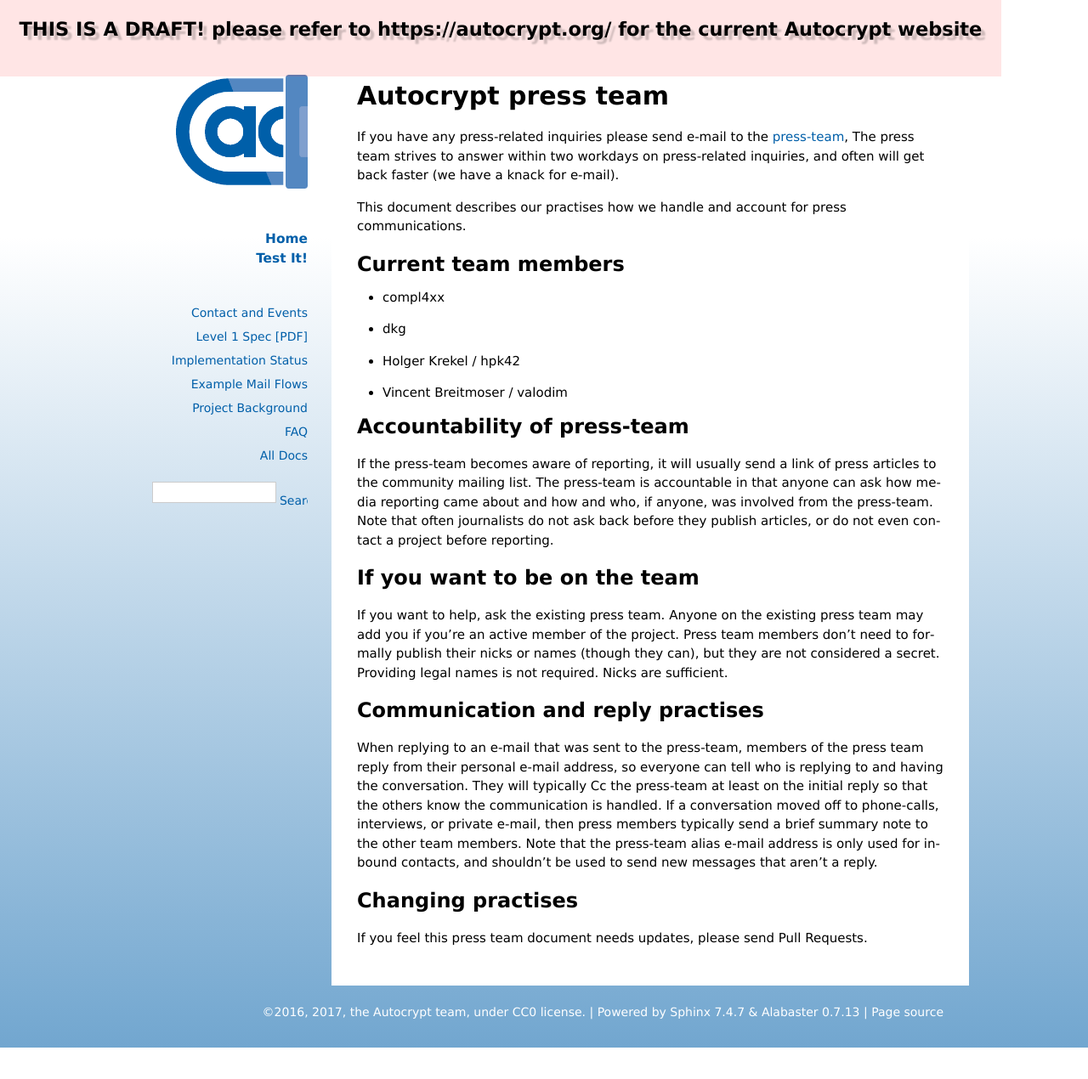
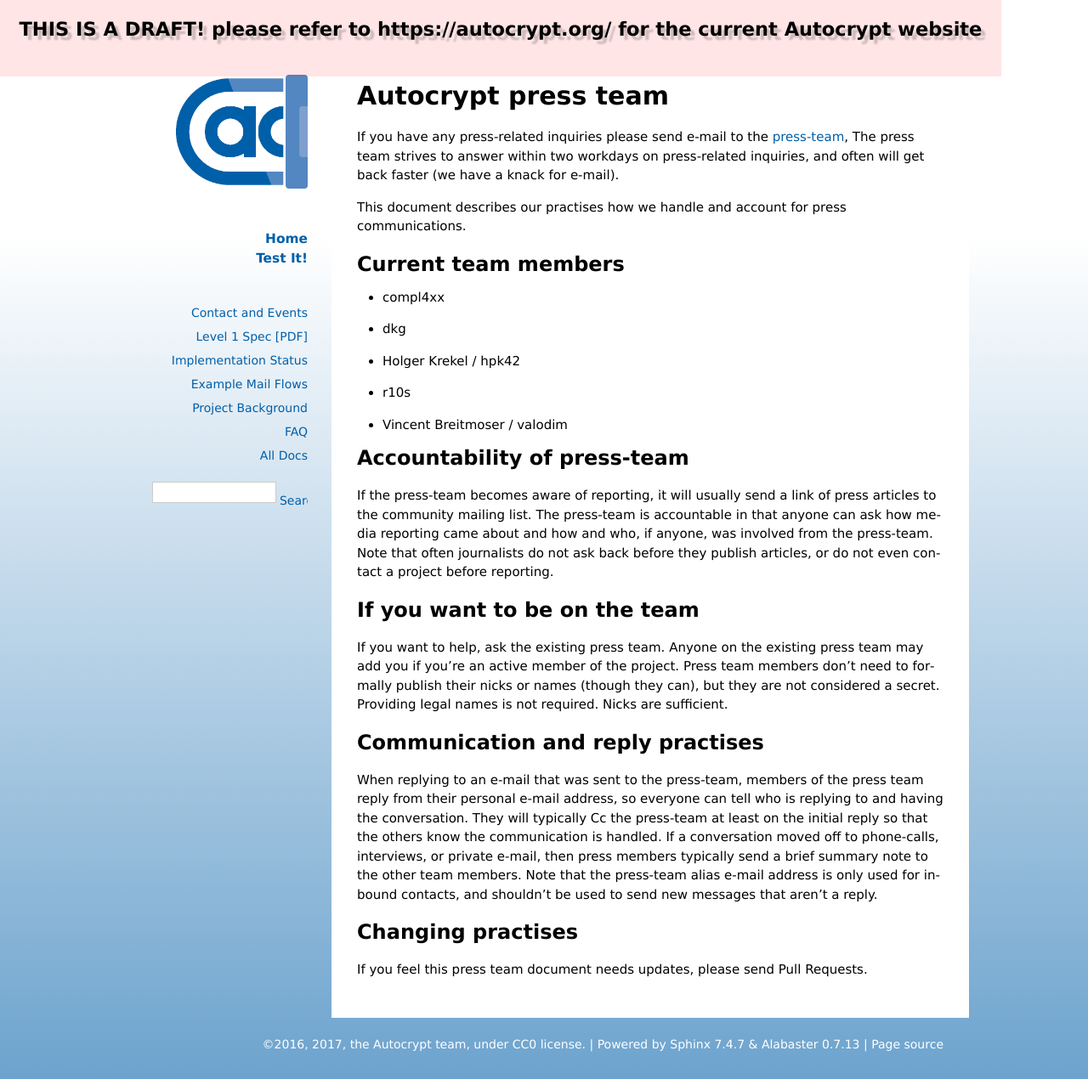
Before and after one commit to autocrypt/autocrypt, a Sphinx documentation site: the page built from doc/press-team.rst, in a window 1280 px wide. Shown: the whole page at 85% size. Built offline with Sphinx 7.4.7, drawn with Linux system fonts in a browser that asks for light colours; before the commit the page ends 1233 px from its top, so only the background shows below that.

Commit message:
add r10s to press-team tentatively

```diff
--- a/doc/press-team.rst
+++ b/doc/press-team.rst
@@ -18,7 +18,10 @@ Current team members
 
 - Holger Krekel / hpk42
 
+- r10s
+
 - Vincent Breitmoser / valodim
+
 
 
 Accountability of press-team
```
